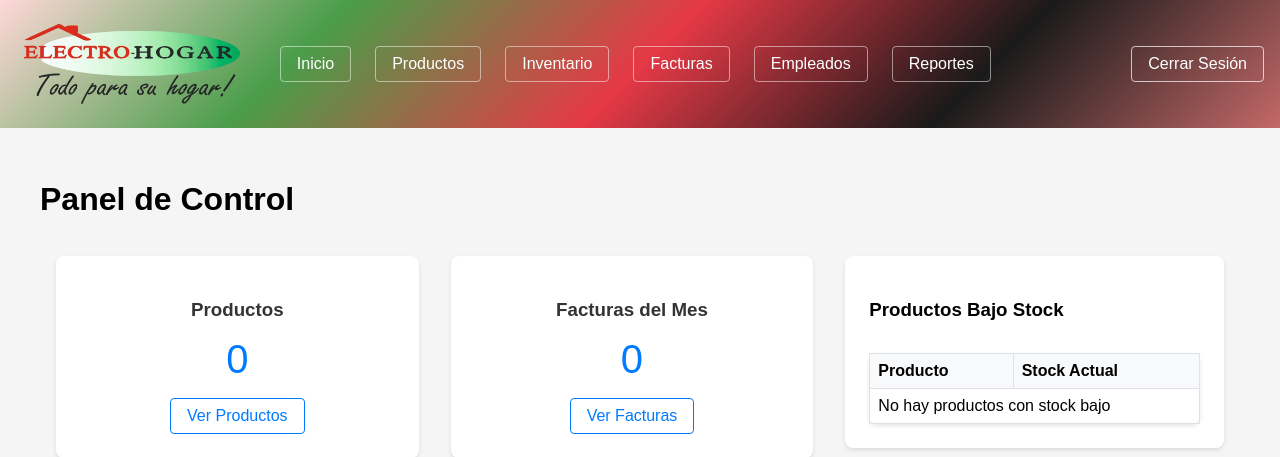
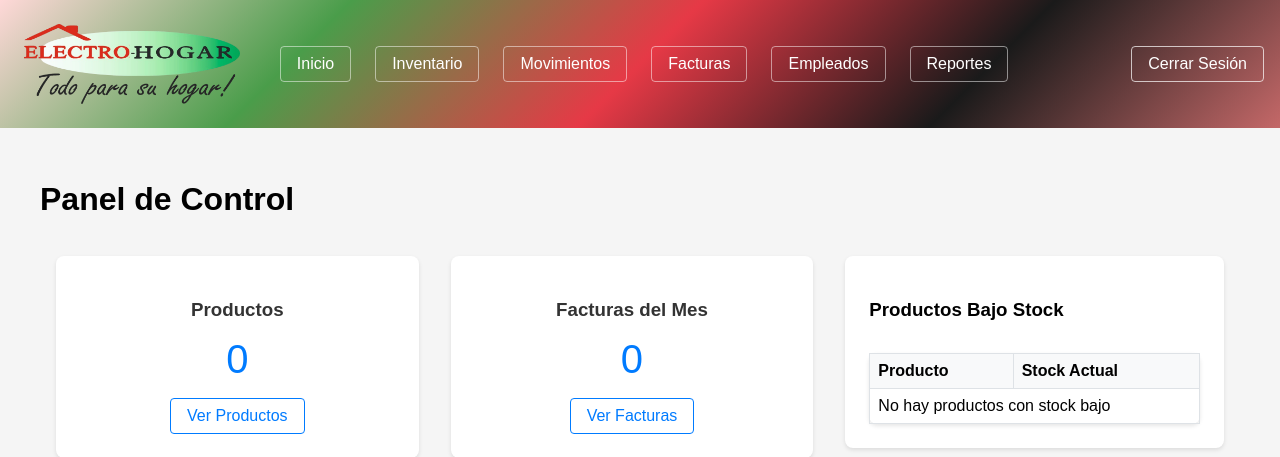
Before and after one commit to TerryBRC/syselectrohogar, a PHP site: page /syselectrohogar/views/dashboard.php in a window 1280 px wide. Shown: the top 457 px of the page. Run offline with PHP 8.4, Linux system fonts and the light colour scheme; a user stored in the database is signed in; data that the repository does not hold is empty.

Commit message:
cambio de nombres del header

```diff
--- a/includes/header.php
+++ b/includes/header.php
@@ -24,8 +24,8 @@ if (!isset($_SESSION['user_id'])) {
         </div>
         <div class="nav-links">
             <a href="dashboard.php">Inicio</a>
-            <a href="productos.php">Productos</a>
-            <a href="inventario.php">Inventario</a>
+            <a href="productos.php">Inventario</a>
+            <a href="inventario.php">Movimientos</a>
             <a href="facturas.php">Facturas</a>
             <a href="empleados.php">Empleados</a>
             <a href="reportes.php">Reportes</a>
```
